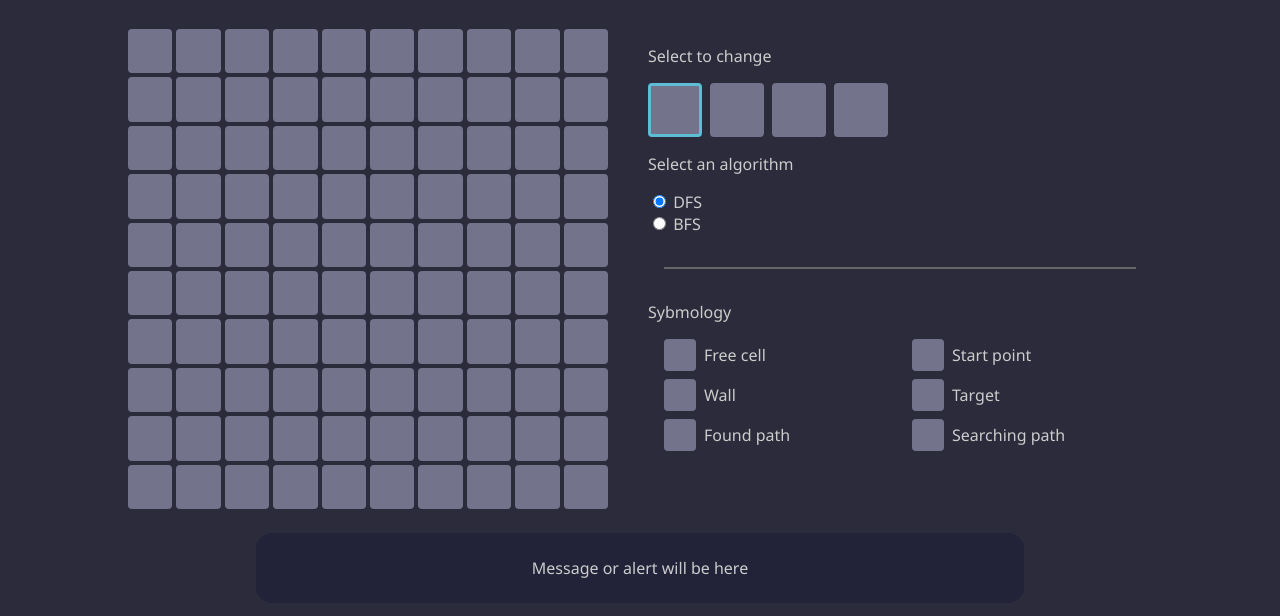
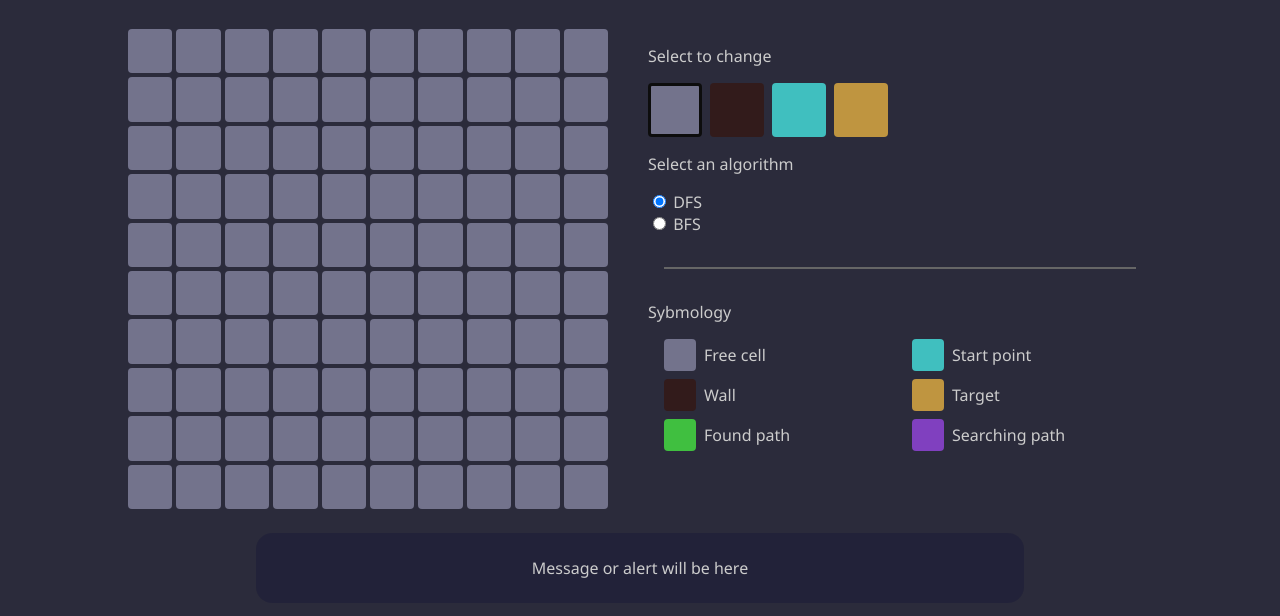
Before and after one commit to arcamp0130/search-in-maze, a website: page public/index.html in a window 1280 px wide. Shown: the part 68-684 px from the top of the page. Drawn offline with Linux system fonts and the light colour scheme.

Commit message:
feat: Color assignment in accordance with cell type

```diff
--- a/public/styles.css
+++ b/public/styles.css
@@ -5,14 +5,38 @@
   --border-color: hsl(0, 0%, 40%);
   --cell-free-color: hsl(240, 10%, 50%);
   --cell-wall-color: hsl(0, 30%, 15%);
-  --cell-source-color: hsl(180, 50%, 50%);
+  --cell-start-color: hsl(180, 50%, 50%);
   --cell-target-color: hsl(40, 50%, 50%);
   --cell-trackback-color: hsl(120, 50%, 50%);
   --cell-searching-color: hsl(270, 50%, 50%);
-  --cell-hover-border: hsl(0, 0%, 10%);
+  --cell-hover-border: hsl(300, 70%, 40%);
   --alert-background-color: hsla(240, 100%, 10%, 20%);
   --radio-border: hsl(0, 0%, 40%);
-  --input-cell-selected: hsl(192, 59%, 60%);
+  --input-cell-selected: hsl(0, 0%, 5%);
+}
+
+.cell.free {
+  background-color: var(--cell-free-color);
+}
+
+.cell.wall {
+  background-color: var(--cell-wall-color);
+}
+
+.cell.start {
+  background-color: var(--cell-start-color);
+}
+
+.cell.target {
+  background-color: var(--cell-target-color);
+}
+
+.cell.trackback {
+  background-color: var(--cell-trackback-color);
+}
+
+.cell.searching {
+  background-color: var(--cell-searching-color);
 }
 
 * {
```
